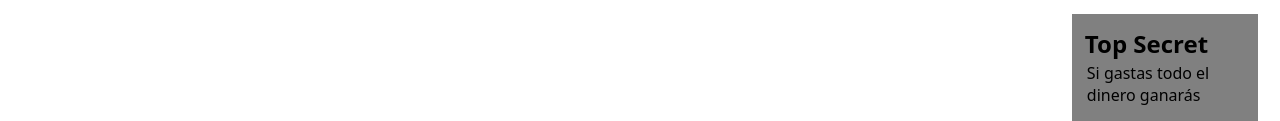
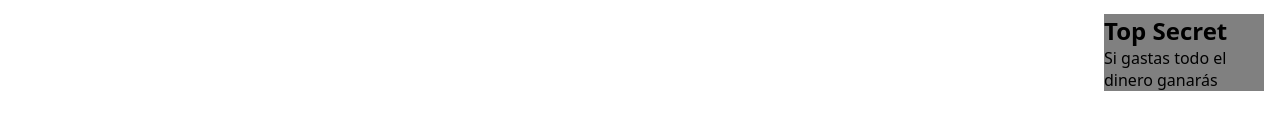
Before and after one commit to mtcalvop01/Videojuego-Teresa, a website with bundled scripts: page index.html in a window 1280 px wide. Shown: the part 741-862 px from the top of the page. After the commit the page ends 832 px from the top, so only its background shows below. Built offline with nearby package versions, Linux system fonts and the light colour scheme; files whose address does not match are found by name.

Commit message:
Corrección final

```diff
--- a/style.css
+++ b/style.css
@@ -433,8 +433,6 @@ margin-left: 85%;
 transition: all 0.3s ease;
 top:115px;
 z-index: -1;
-padding:1%;
-margin-right: 3%;
 }
 
 #topSecret:hover{
@@ -445,8 +443,8 @@ margin-right: 3%;
     font-size: 1.5rem;
 }
 
-#topSecret p{
-    padding: 2px;
+#poligonos{
+transform: polygon(50% 0%, 61% 35%, 98% 35%, 68% 57%, 79% 91%, 50% 70%, 21% 91%, 32% 57%, 2% 35%, 39% 35%);
 }
 
 #dinero img{
```
